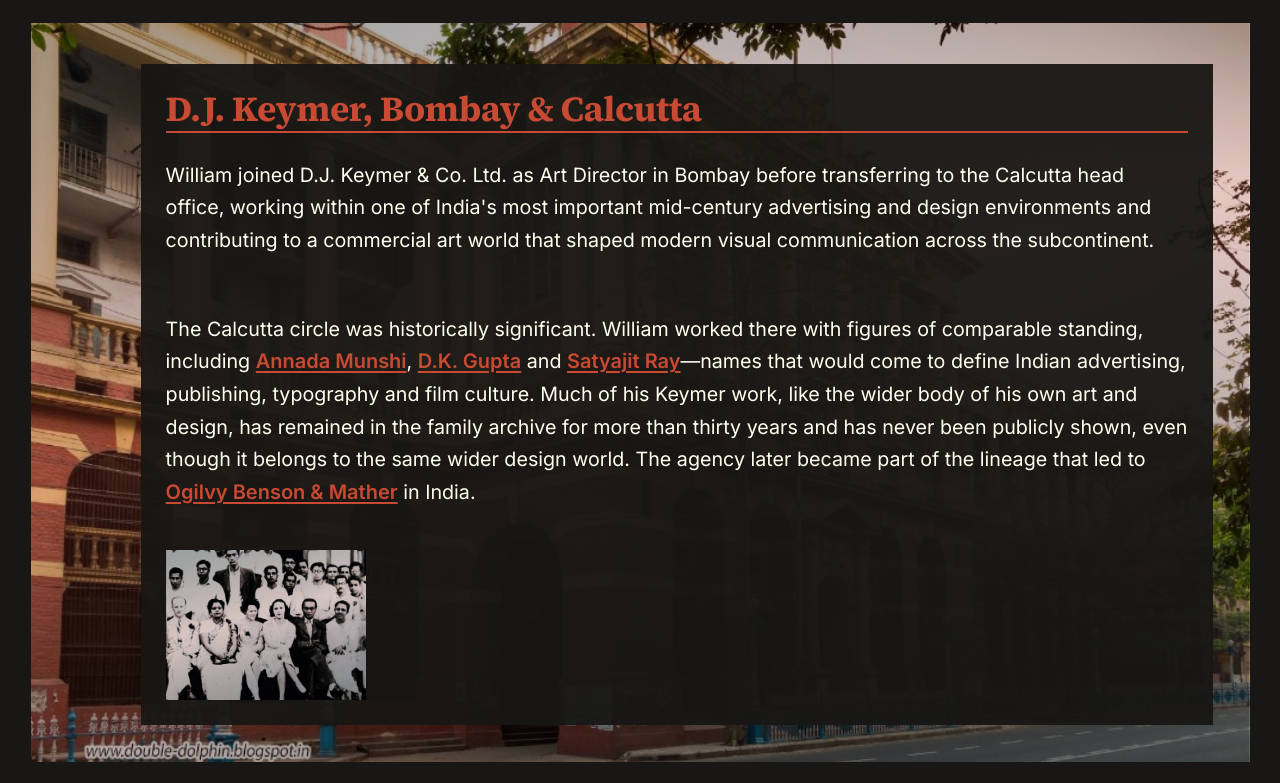
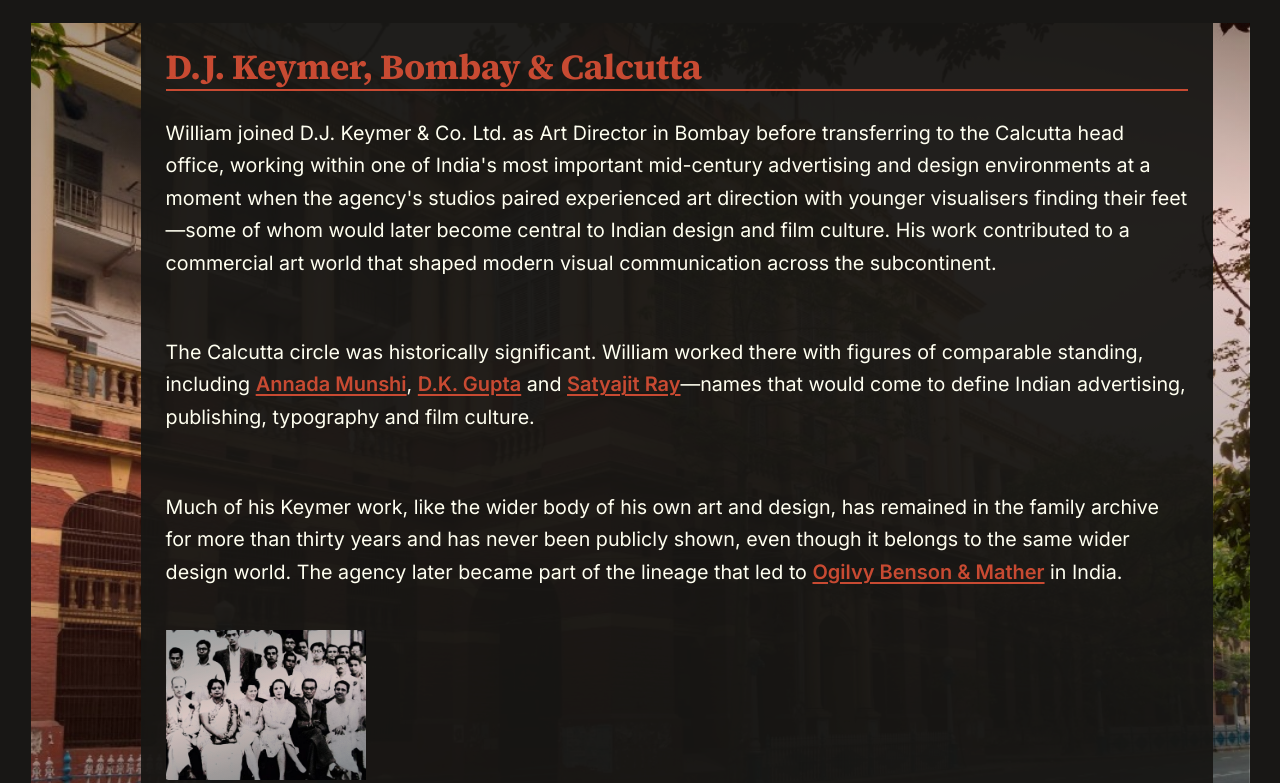
Before and after one commit to willblackburn/williamhenryblackburn, a Next.js app: page /about in a window 1280 px wide. Shown: the part 777-1560 px from the top of the page. Built offline with nearby package versions, Linux system fonts and the light colour scheme.

Commit message:
Refine about copy, set 1918 birth, and align nav sublinks.

```diff
--- a/src/components/about/AboutPageContent.tsx
+++ b/src/components/about/AboutPageContent.tsx
@@ -38,8 +38,11 @@
             William joined D.J. Keymer &amp; Co. Ltd. as Art Director in Bombay
             before transferring to the Calcutta head office, working within one
             of India&apos;s most important mid-century advertising and design
-            environments and contributing to a commercial art world that shaped
-            modern visual communication across the subcontinent.
+            environments at a moment when the agency&apos;s studios paired
+            experienced art direction with younger visualisers finding their
+            feet—some of whom would later become central to Indian design and
+            film culture. His work contributed to a commercial art world that
+            shaped modern visual communication across the subcontinent.
           </p>
           <p className="about-info">
             The Calcutta circle was historically significant. William worked
@@ -68,11 +71,14 @@
               Satyajit Ray
             </a>
             —names that would come to define Indian advertising, publishing,
-            typography and film culture. Much of his Keymer work, like the wider
-            body of his own art and design, has remained in the family archive
-            for more than thirty years and has never been publicly shown, even
-            though it belongs to the same wider design world. The agency later
-            became part of the lineage that led to{' '}
+            typography and film culture.
+          </p>
+          <p className="about-info">
+            Much of his Keymer work, like the wider body of his own art and
+            design, has remained in the family archive for more than thirty
+            years and has never been publicly shown, even though it belongs to
+            the same wider design world. The agency later became part of the
+            lineage that led to{' '}
             <a
               href="https://www.ogilvy.com/"
               target="_blank"
@@ -291,7 +297,7 @@
       <div className="section project-about img2" id="about">
         <div className="biography-b">
           <div className="about-sticky-heading">
-            <HoverHeading as="h2">Love of India</HoverHeading>
+            <HoverHeading as="h2">Love For India</HoverHeading>
           </div>
           <p className="about-info">
             India became one of the defining chapters of William&apos;s life,
--- a/src/styles/main.css
+++ b/src/styles/main.css
@@ -672,10 +672,6 @@
 a.nav-link:hover,
 .collapsed-menu .nav-link:hover {
   color: #999;
-}
-
-.collapsed-menu .nav-link {
-  padding-left: 2.75rem;
 }
 
 .link-expanded {
```
Also changed, not shown: src/data/timelineEvents.ts (+4 -3 lines).
